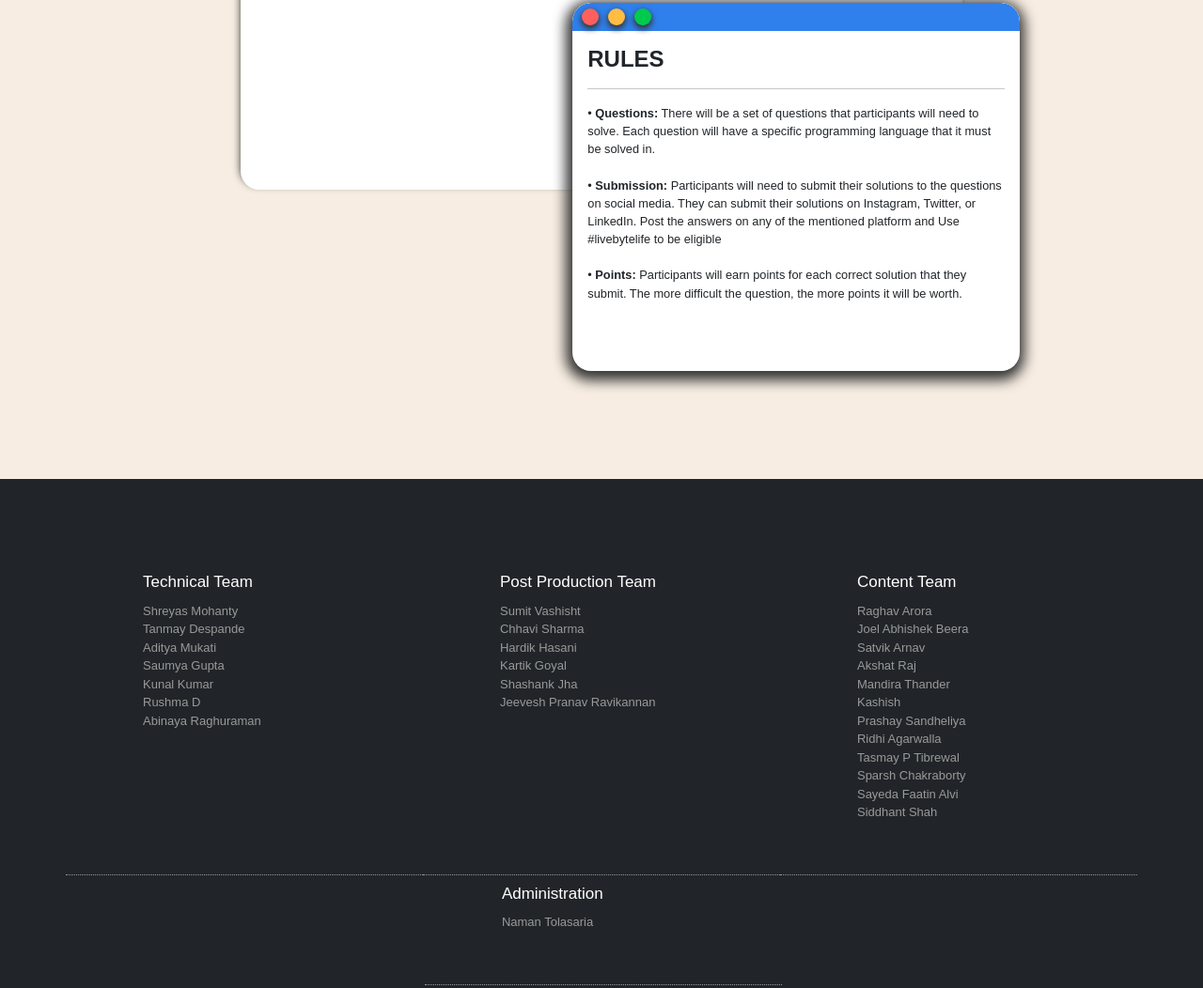
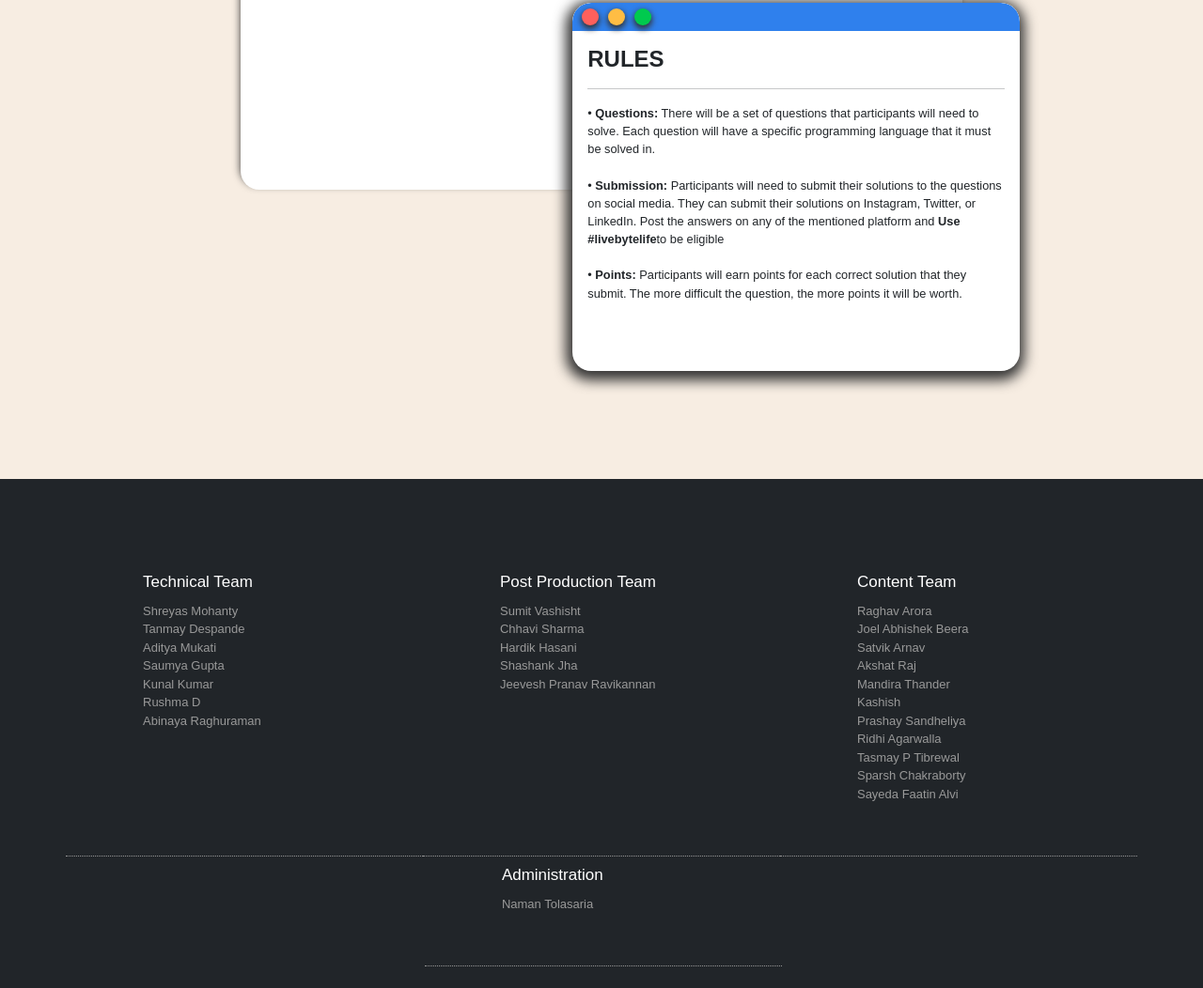
Before and after one commit to bytelifeGH/ByteLife-Main-Phase-1, a website: page index.html in a window 1280 px wide. Shown: the part 8274-9326 px from the top of the page at 94% size. Drawn offline with nearby package versions, Linux system fonts and the light colour scheme.

Commit message:
Update index.html

```diff
--- a/index.html
+++ b/index.html
@@ -884,7 +884,7 @@
             • <strong style="font-weight: 800;">Submission:</strong> Participants will need to submit their solutions to
             the questions on social media. They can
             submit their solutions on Instagram, Twitter, or LinkedIn.
-              Post the answers on any of the mentioned platform and Use #livebytelife to be eligible<br><br>
+              Post the answers on any of the mentioned platform and <strong>Use #livebytelife</strong>to be eligible<br><br>
             • <strong style="font-weight: 800;">Points:</strong> Participants will earn points for each correct solution
             that they submit. The more difficult the
             question, the more points it will be worth. <br><br>
@@ -921,7 +921,6 @@
               <p>Sumit Vashisht <br>
                 Chhavi Sharma <br>
                 Hardik Hasani <br>
-                Kartik Goyal <br>
                 Shashank Jha <br>
                 Jeevesh Pranav Ravikannan
               </p>
@@ -944,7 +943,6 @@
                 Tasmay P Tibrewal<br>
                 Sparsh Chakraborty <br>
                 Sayeda Faatin Alvi <br>
-                Siddhant Shah
               </p>
             </div>
           </div>
```
